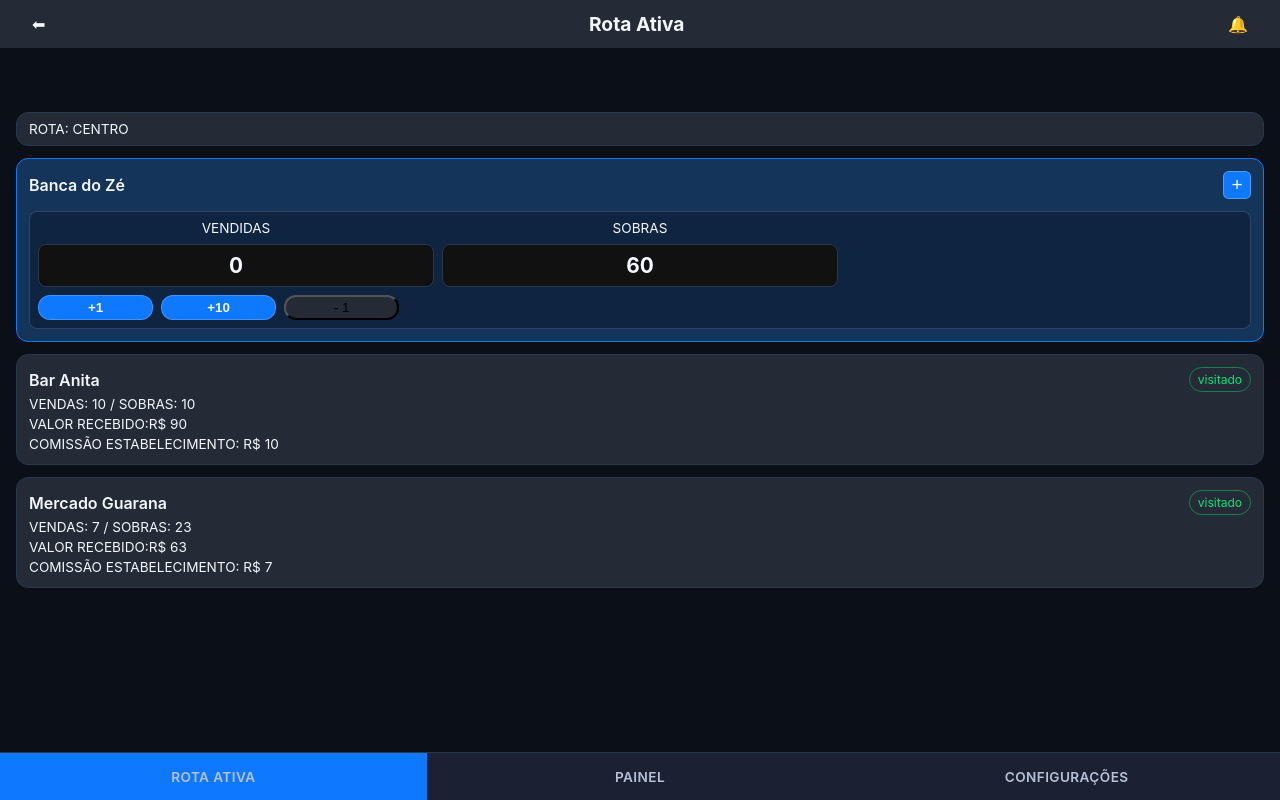
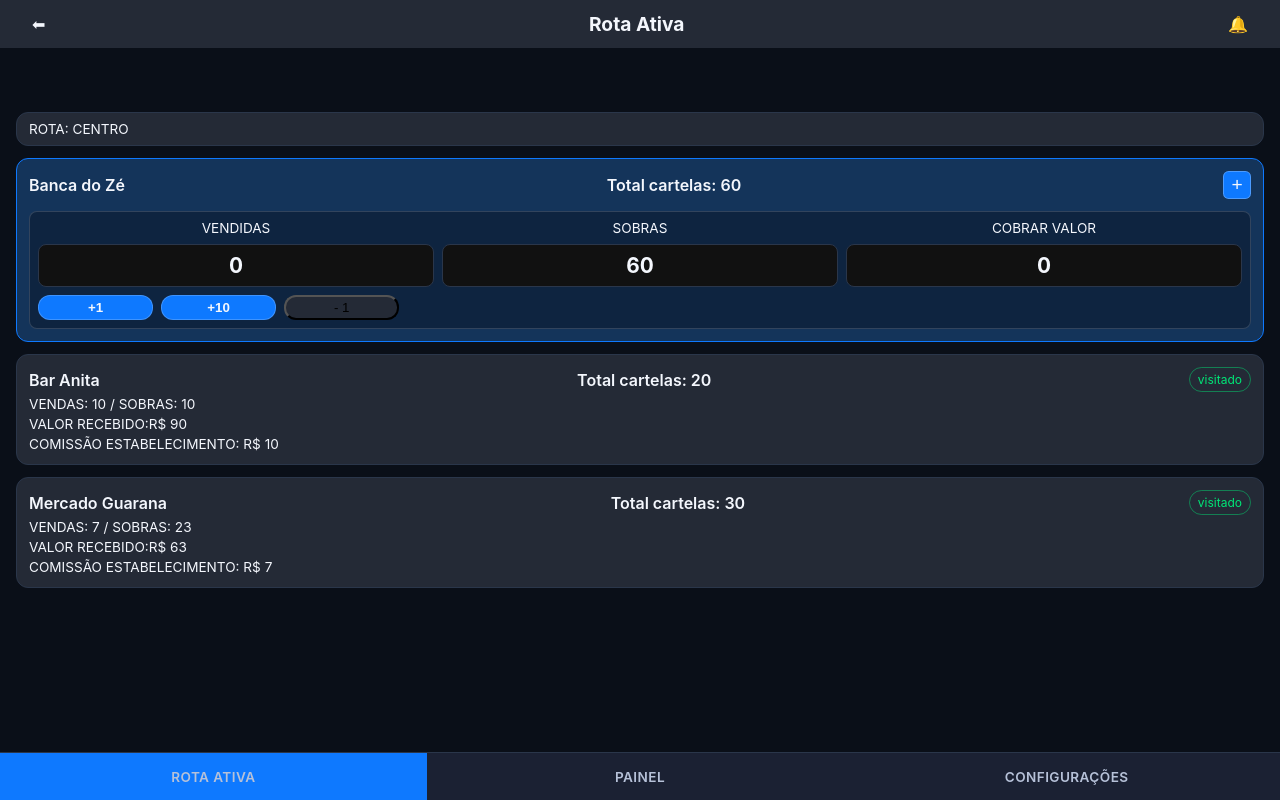
Before and after one commit to AlysoonFelipeeDev/gestor-de-certificados, a Next.js app: page /rota in a window 1280 px wide. Built offline with nearby package versions, Linux system fonts and the light colour scheme.

Commit message:
feat: adiciona info de cobrar valor e função para incremento de botao

```diff
--- a/src/components/card/index.tsx
+++ b/src/components/card/index.tsx
@@ -27,6 +27,7 @@ export function ClientCard({visit, updateSales, onClose, openCard, certificateVa
             >
                 <header className={styles['client-card__header']}>
                     <p className={styles['client-card__name']}>{visit.name}</p>
+                    <p className={styles['client-card__name']}>Total cartelas: {visit.totalCertificates}</p>
                     {isOpen
                         ? <button
                             className={styles['client-card__add-button']} type="button" aria-label="Fechar visita"
@@ -56,18 +57,20 @@ export function ClientCard({visit, updateSales, onClose, openCard, certificateVa
                                 <header className={styles.counter__header}>
                                     <p className={styles.counter__label}>Vendidas</p>
                                     <p className={styles.counter__label}>Sobras</p>
+                                    <p className={styles.counter__label}>cobrar valor</p>
                                 </header>
 
                                 <div className={styles.counter__values}>
                                     <p className={styles.counter__value}>{certificatesSold}</p>
                                     <p className={styles.counter__value}>{certificatesReturned}</p>
+                                    <p className={styles.counter__value}>{certificatesSold * certificateValueWeek * 0.9}</p>
                                 </div>
 
                                 <div className={styles.counter__actions}>
-                                    <button className={styles.counter__button} type="button" onClick={() => setCertificatesSold((prev) => prev + 1)}>
+                                    <button className={styles.counter__button} type="button" onClick={() => setCertificatesSold((prev) => prev >= visit.totalCertificates ? visit.totalCertificates : prev + 1)}>
                                     +1
                                     </button>
-                                    <button className={styles.counter__button} type="button" onClick={() => setCertificatesSold((prev) => prev + 10)}>
+                                    <button className={styles.counter__button} type="button" onClick={() => setCertificatesSold((prev) =>prev >= visit.totalCertificates ? visit.totalCertificates : prev + 10)}>
                                     +10
                                     </button>
                                     <button className={styles['counter__button--muted']} type="button"  onClick={() => setCertificatesSold((prev) => prev > 0 ? prev -1 : 0)}>
```
